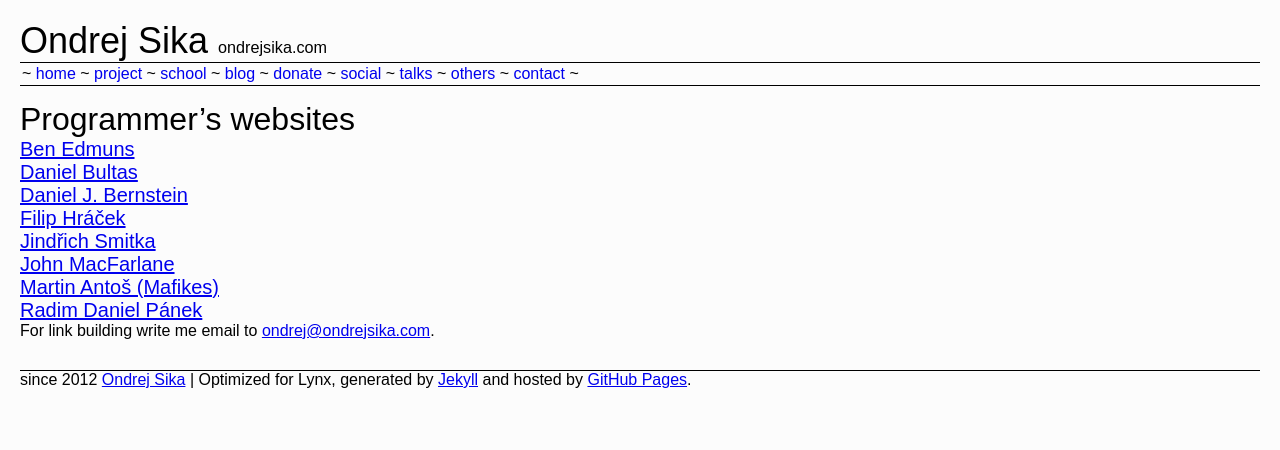
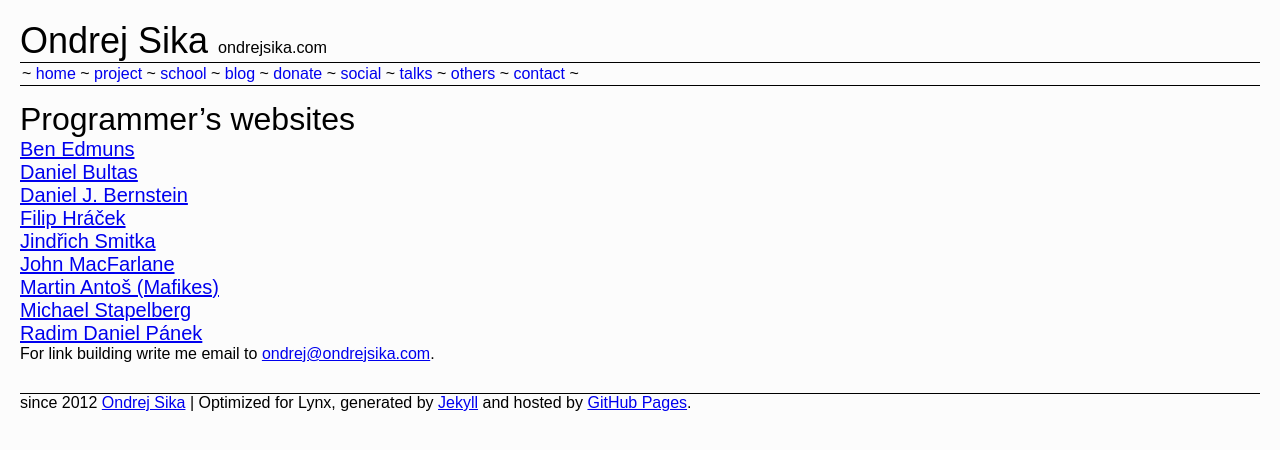
Before and after one commit to ondrejsika/ondrejsika.com, a Jekyll site: the page built from others/programmers_websites.md, in a window 1280 px wide. Shown: the top 450 px of the page. Built offline with Jekyll 4.4.1, drawn with Linux system fonts in a browser that asks for light colours; Markdown is read by kramdown in place of the engine named in the settings; comment, search, counter and statistics services are not loaded.

Commit message:
add Michael Stapelbergs link

```diff
--- a/others/programmers_websites.md
+++ b/others/programmers_websites.md
@@ -12,6 +12,7 @@
 ##### [Jindřich Smitka](http://www.smita.info)
 ##### [John MacFarlane](http://johnmacfarlane.net)
 ##### [Martin Antoš (Mafikes)](http://mafikes.cz)
+##### [Michael Stapelberg](http://michael.stapelberg.de)
 ##### [Radim Daniel Pánek](http://rdpanek.cz)
 
 For link building write me email to <ondrej@ondrejsika.com>.
```
